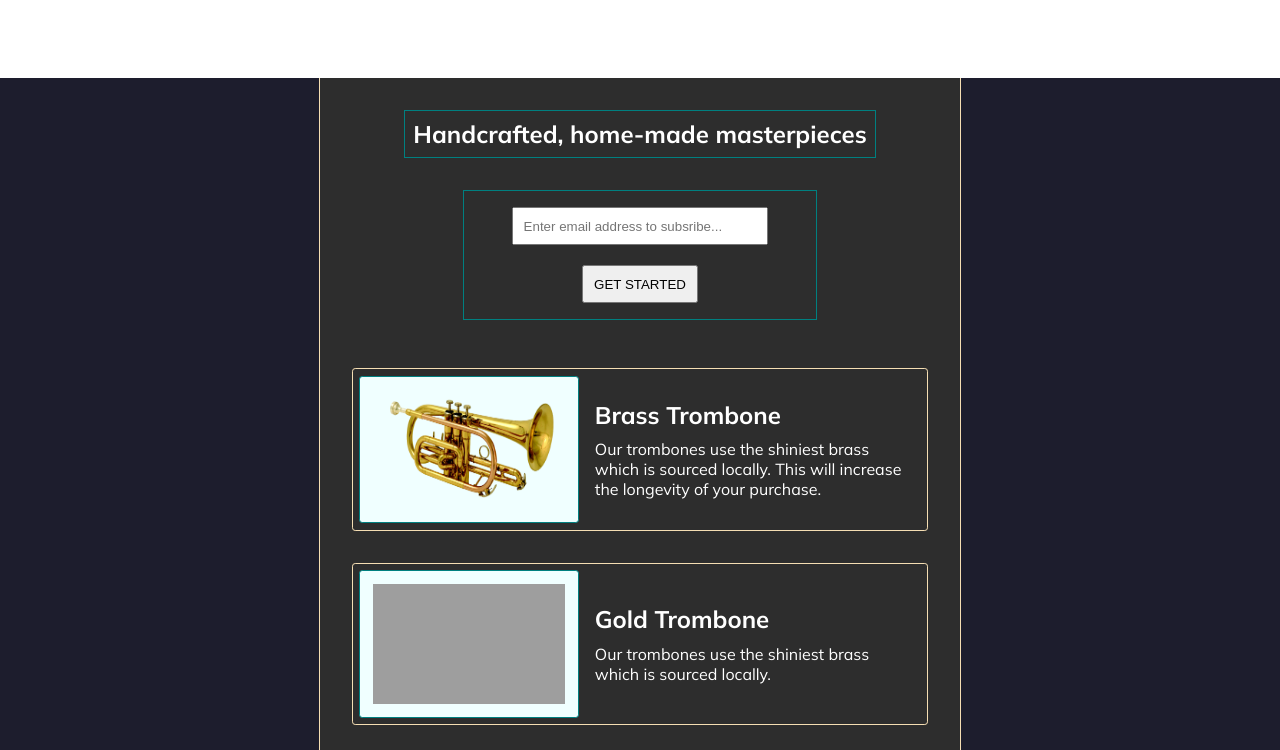
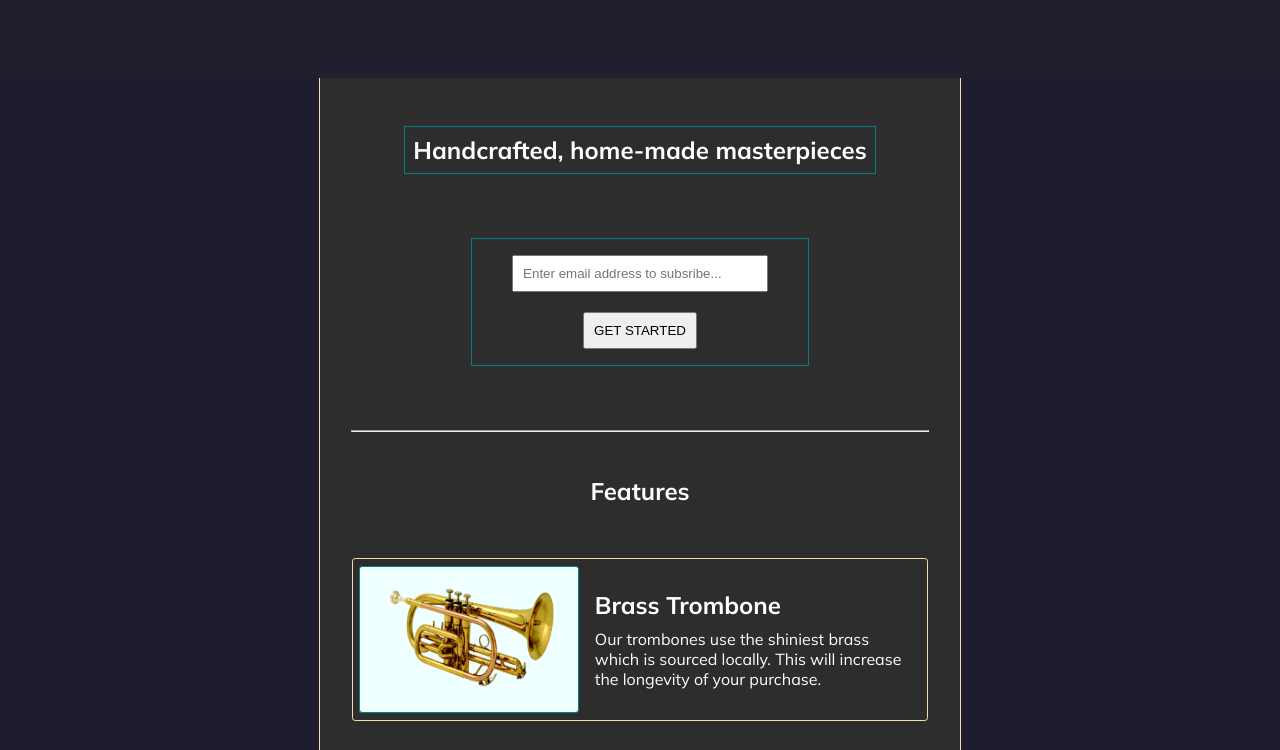
Before and after one commit to simonmagabe/ProductLandingPage, a plain HTML site: page index.html in a window 1280 px wide. Shown: the top 750 px of the page. Drawn offline with Linux system fonts and the light colour scheme; grey boxes are pictures that could not be loaded.

Commit message:
more styling

```diff
--- a/index.html
+++ b/index.html
@@ -38,11 +38,16 @@
                 <br>
                 <input id="submit" type="submit" value="GET STARTED" />
               </form>
+              <hr id="horizontal-rule">
             </section>
           </article>
 
           <article class="mini-article">
             <section id="features">
+
+                <section id="features-title">
+                    <h2>Features</h2>
+                </section>
                 <section id="product">
                     <section id="product-image">
                         <img id="trombone-img" src="./assets/product_images/brass-trombone.png" alt="brass trambone" />
--- a/script.js
+++ b/script.js
@@ -8,7 +8,7 @@ window.onscroll = () => {
     if (prevScrollPosition > currentScrollPosition) {
         document.getElementById("header").style.top = "0";
     } else {
-        document.getElementById("header").style.top = "-90px";
+        document.getElementById("header").style.top = "-98px";
     }
     prevScrollPosition = currentScrollPosition;
 }
--- a/style.css
+++ b/style.css
@@ -1,6 +1,8 @@
 html {
     scroll-behavior: smooth;
+    background-color: #1f1f2e;
 }
+
 body {
     margin: 0;
     padding: 0;
@@ -23,7 +25,7 @@ body {
     flex: 1;
     background-color: #1f1f2e;
     border-bottom: 0.01rem solid wheat;
-    transition: top 1s;
+    transition: top 0.3s;
 }
 
 #nav-bar {
@@ -92,6 +94,11 @@ li a {
     background-color: #1d1d2d;
 }
 
+#horizontal-rule {
+    width: 45vw;
+    margin-top: 2rem;
+}
+
 .mini-article {
     border-left: 0.1rem solid wheat;
     border-right: 0.1rem solid wheat;
@@ -108,6 +115,7 @@ li a {
     flex-flow: column wrap;
     align-items: center;
     flex: 1;
+    margin: 1rem;
 }
 
 .mini-article #subscription #title {
@@ -127,6 +135,7 @@ li a {
     flex-flow: column wrap;
     align-items: center;
     padding: 1rem;
+    margin: 2rem;
 }
 
 #form {
@@ -141,6 +150,10 @@ li a {
 
 #form #email {
     width: 20vw;
+}
+
+#form #submit {
+    cursor: pointer;
 }
 
 .mini-article section #features {
@@ -159,6 +172,11 @@ li a {
     margin: 2rem;
     padding: 0.2rem;
     border-radius: 0.2rem;
+}
+
+#features-title {
+    display: flex;
+    justify-content: center;
 }
 
 #features #product #product-image {
@@ -290,6 +308,17 @@ li a {
     padding: 0.6rem;
     border-radius: 0.2rem;
     cursor: -webkit-grab; cursor: pointer;
+    text-transform: uppercase;
+    transition: width 20s;
+    text-align: center;
+    justify-content: center;
+    align-items: center;
+}
+
+#pricing section button:hover {
+    width: 7vw;
+    height: 5vh;
+    background-color: aqua;
 }
 
 #footer {
```
Lines whose indentation alone changed are shown as unchanged.
